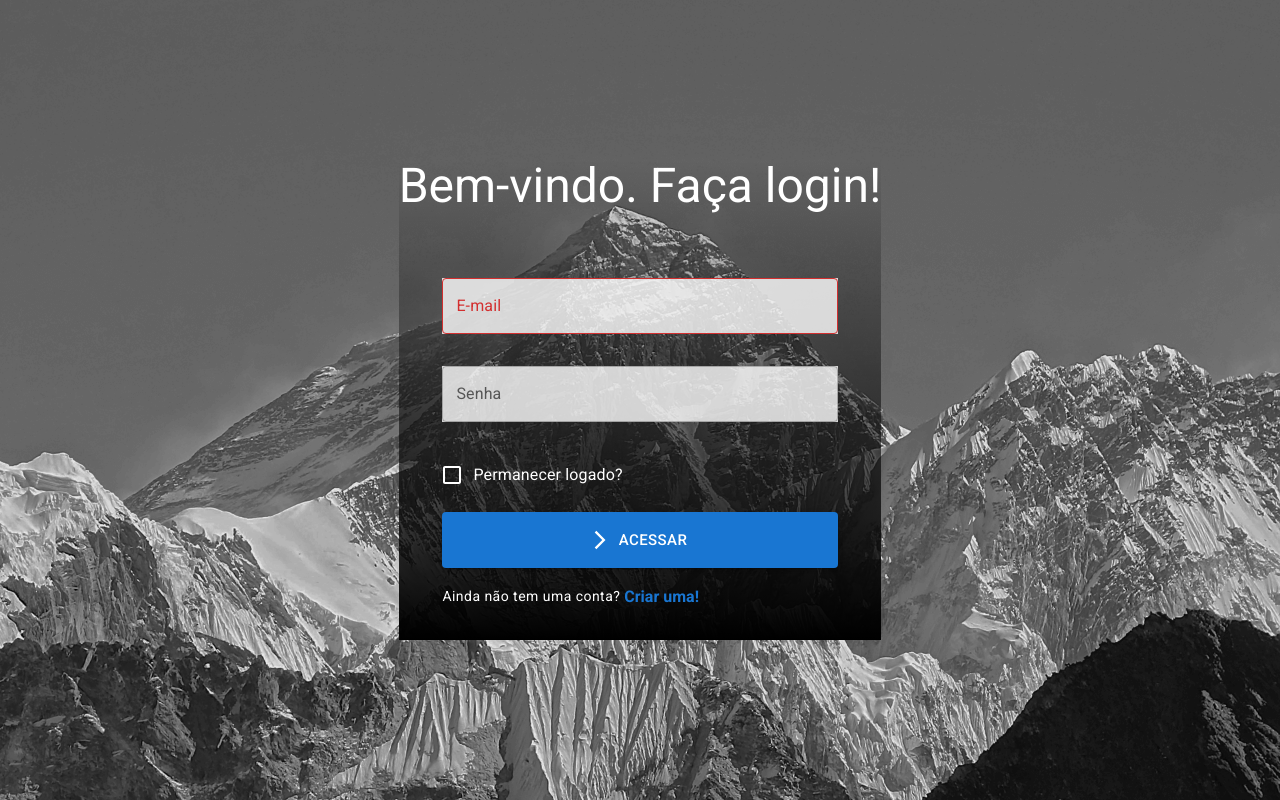
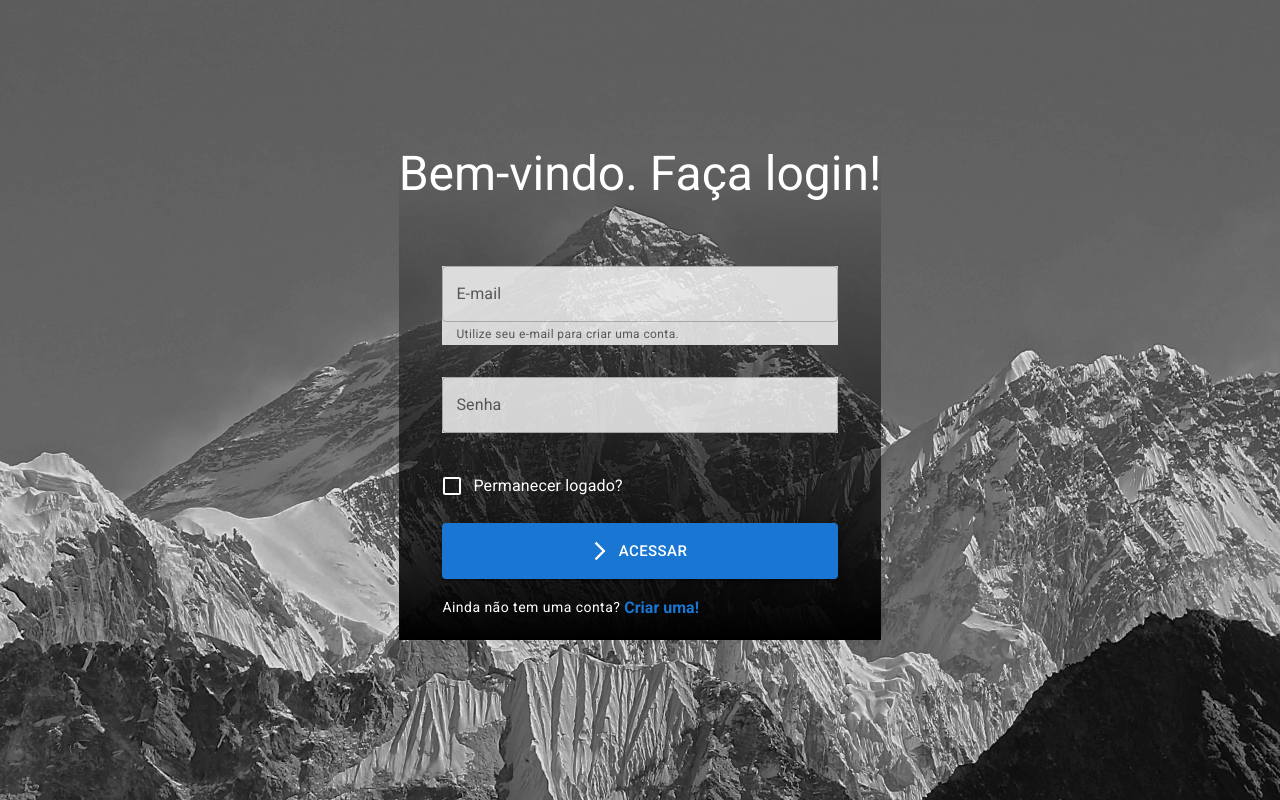
Before and after one commit to gabrielcampoos/lista-de-recados, a React (Vite) app: page / in a window 1280 px wide. Built offline with nearby package versions, Linux system fonts and the light colour scheme.

Commit message:
integração api

```diff
--- a/src/pages/Login/components/FormLogin/index.tsx
+++ b/src/pages/Login/components/FormLogin/index.tsx
@@ -16,6 +16,7 @@ import { useNavigate } from 'react-router-dom';
 import { useAppDispatch, useAppSelector } from '../../../../store/hooks';
 import { loginUsuario } from '../../../../store/modules/Usuario/usuarioSlice';
 import { IsValidCredentials } from '../../../../store/types/IsValidCredentials';
+import { emailRegex } from '../../../../utils/validators/regexData';
 import AlertDialog from '../ModalSignUpUser';
 
 export const FormLogin = () => {
@@ -42,6 +43,20 @@ export const FormLogin = () => {
 			navigate('/Home');
 		}
 	}, [user, navigate]);
+
+	useEffect(() => {
+		if (email.length && !emailRegex.test(email)) {
+			setEmailIsValid({
+				helperText: 'Informe um e-mail válido.',
+				isValid: false,
+			});
+		} else {
+			setEmailIsValid({
+				helperText: 'Utilize seu e-mail para criar uma conta.',
+				isValid: true,
+			});
+		}
+	}, [email]);
 
 	const handleSubmit = (ev: React.FormEvent<HTMLFormElement>) => {
 		ev.preventDefault();
```
